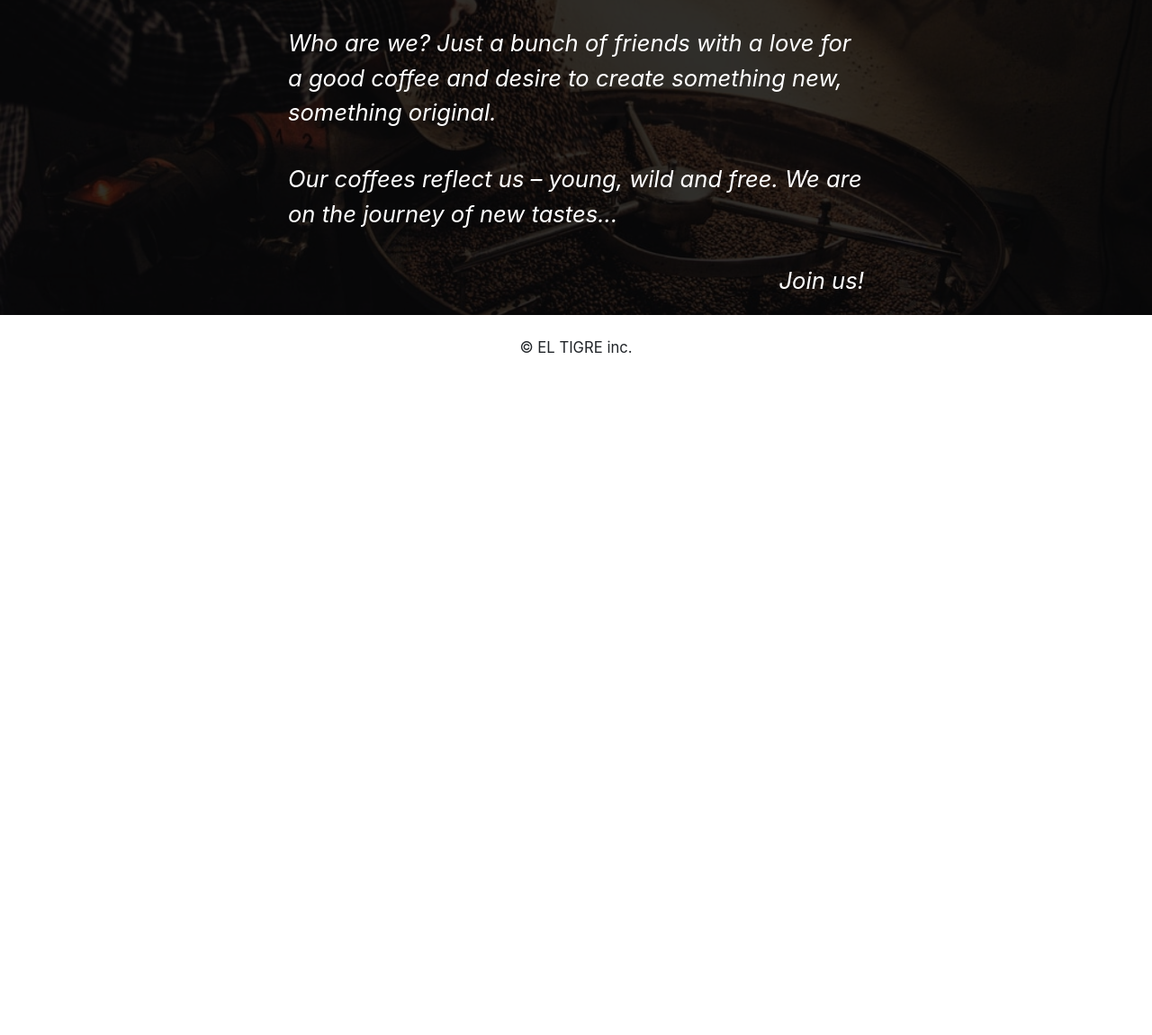
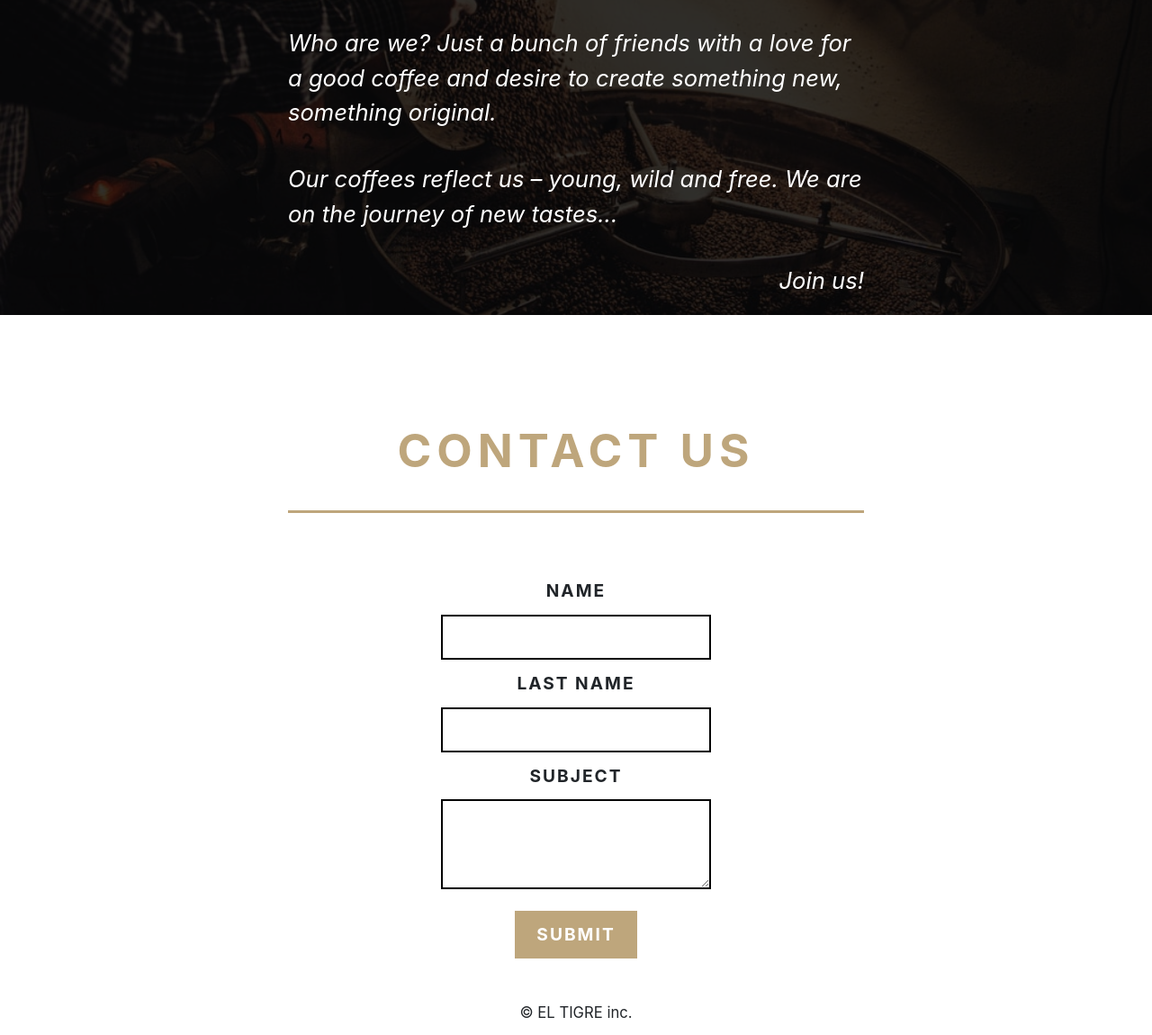
Before and after one commit to Th3Qvo/coffee-shop, a website: page src/index.html in a window 1280 px wide. Shown: the part 1729-2879 px from the top of the page at 90% size. Before the commit the page ends 2140 px from the top, so only its background shows below. Drawn offline with nearby package versions, Linux system fonts and the light colour scheme; files that its build step writes are made by us from their sources.

Commit message:
ADD contact form

```diff
--- a/src/index.html
+++ b/src/index.html
@@ -75,6 +75,22 @@
             <p class="about-text-right">Join us!</p>
         </div>
     </section>
+    <section class="section-contact">
+        <div class="title-section">
+            <h1 class="title-section-text">contact us</h1>
+        </div>
+        <div class="contact-widget">
+            <form>
+                <label for="name">Name</label>
+                <input type="text" id="name">
+                <label for="title">Last Name</label>
+                <input type="text" id="title">
+                <label for="message">Subject</label>
+                <textarea id="message" name="message"></textarea>
+                <button type="button">Submit</button>
+            </form>
+        </div>
+    </section>
     <footer class="footer">
         <p class="footer-text">© EL TIGRE inc.</p>
     </footer>
--- a/src/sass/partials/_layout.scss
+++ b/src/sass/partials/_layout.scss
@@ -77,3 +77,50 @@
         font-size: 1.3vw;
     }
 }
+
+.contact-widget {
+    margin: 0 auto;
+
+    form {
+        display: flex;
+        flex-direction: column;
+        flex-wrap: nowrap;
+        margin: 0 auto;
+        width: 100%;
+
+        label {
+            margin: 1rem auto;
+            text-transform: uppercase;
+            font-size: 1.5vw;
+            font-weight: $font-weight-bold;
+            letter-spacing: 2px;
+        }
+
+        input {
+            width: 300px;
+            height: 50px;
+            border: 2px solid $color-dark;
+        }
+
+        textarea {
+            width: 300px;
+            height: 100px;
+            border: 2px solid $color-dark;
+        }
+
+        button {
+            margin: 2rem auto;
+            text-transform: uppercase;
+            font-size: 1.5vw;
+            font-weight: $font-weight-bold;
+            width: fit-content;
+            height: fit-content;
+            padding: 5% 8%;
+            letter-spacing: 2px;
+            background-color: $color-main;
+            color: $color-light;
+            text-decoration: none;
+            border: none;
+        }
+    }
+}
```
